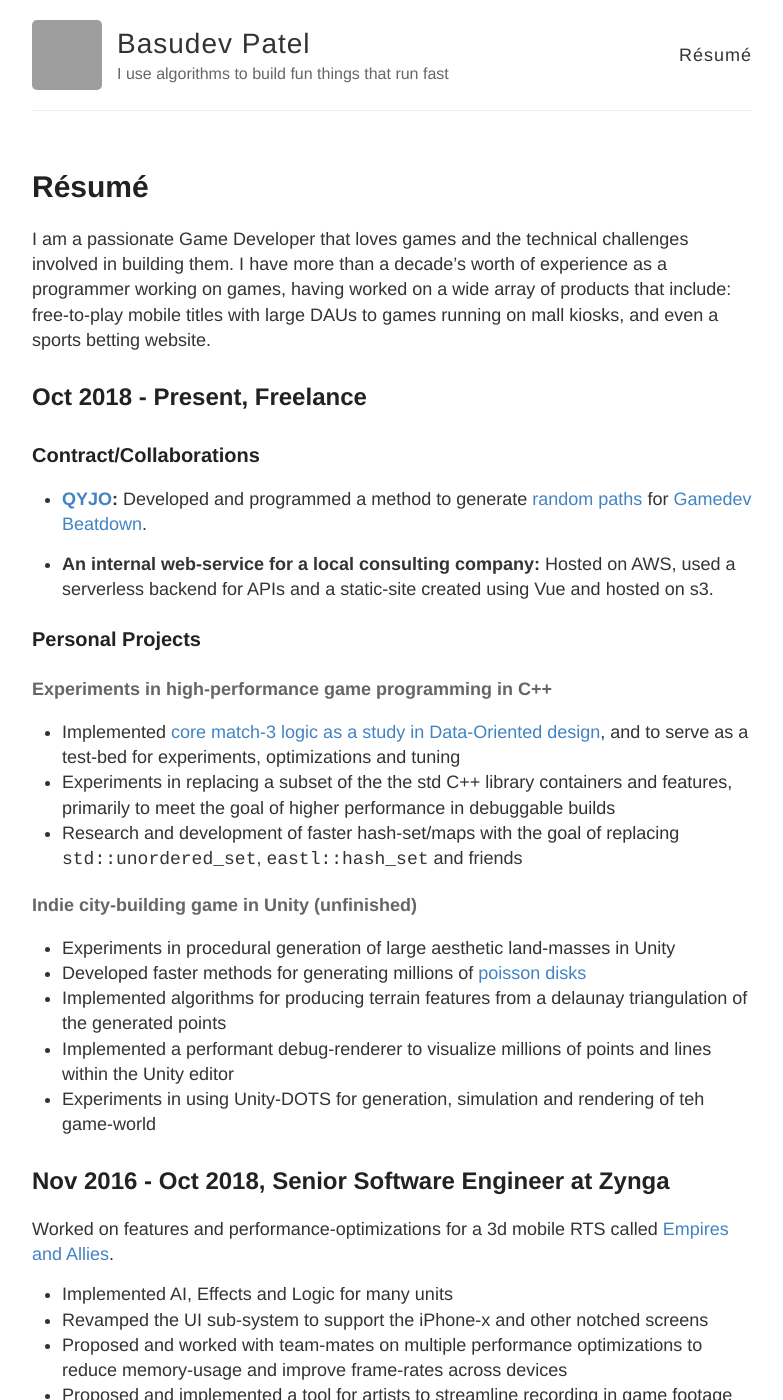
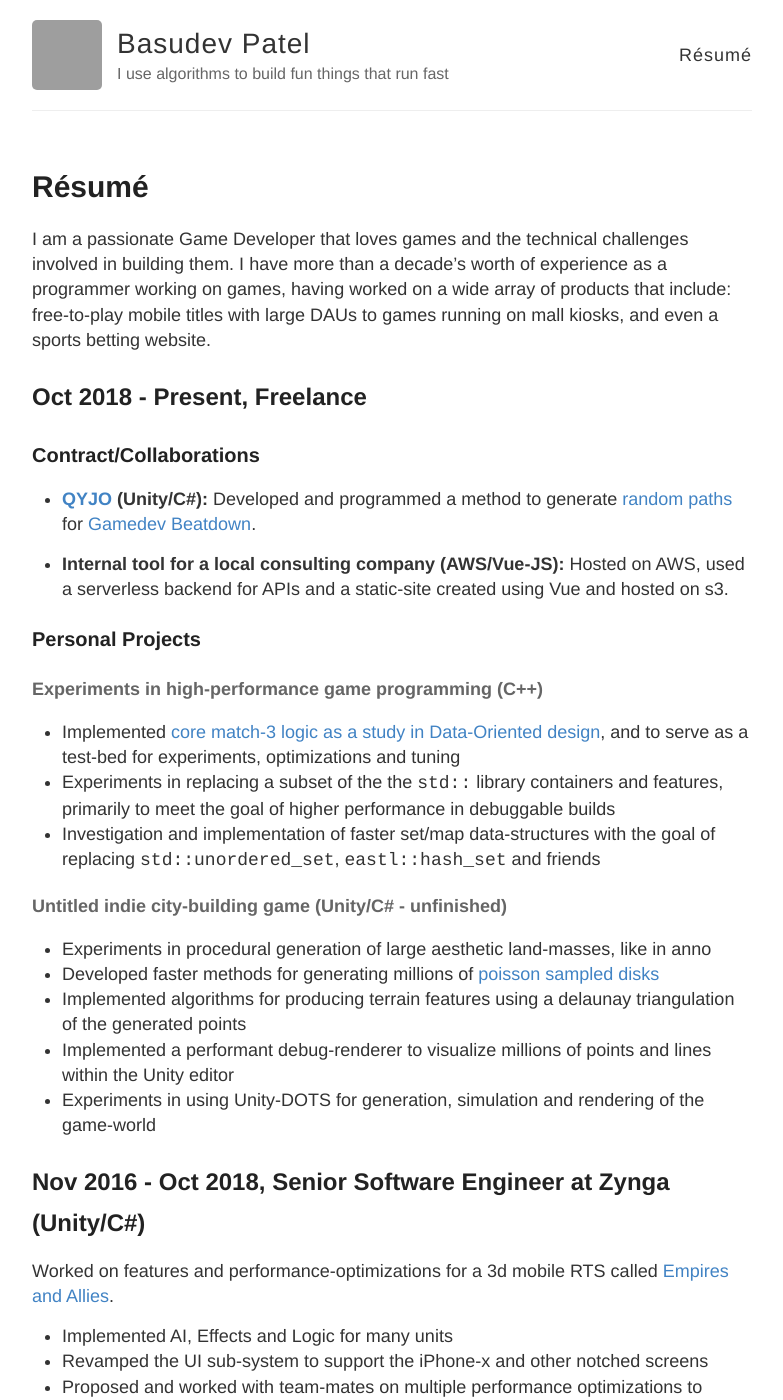
Before and after one commit to bapel/bapel.github.io, a Jekyll site: the page built from cv.md, in a window 1280 px wide and 1400 px high. Shown: the whole window, without its empty margins (248-1031 px from the left). Built offline with Jekyll 4.4.1, drawn with Linux system fonts in a browser that asks for light colours; grey boxes are pictures that could not be loaded.

Commit message:
Updated CV

```diff
--- a/cv.md
+++ b/cv.md
@@ -10,27 +10,27 @@ I am a passionate Game Developer that loves games and the technical challenges i
 
 ### Contract/Collaborations
 
-- **[QYJO](https://qyjo.in/):** Developed and programmed a method to generate [random paths](https://medium.com/@1basudevpatel/random-paths-in-gamedev-beatdown-a913a1d8c5e6) for [Gamedev Beatdown](https://store.steampowered.com/app/1100300/Gamedev_Beatdown/).
+- **[QYJO](https://qyjo.in/) (Unity/C#):** Developed and programmed a method to generate [random paths](https://medium.com/@1basudevpatel/random-paths-in-gamedev-beatdown-a913a1d8c5e6) for [Gamedev Beatdown](https://store.steampowered.com/app/1100300/Gamedev_Beatdown/).
 
-- **An internal web-service for a local consulting company:** Hosted on AWS, used a serverless backend for APIs and a static-site created using Vue and hosted on s3.
+- **Internal tool for a local consulting company (AWS/Vue-JS):** Hosted on AWS, used a serverless backend for APIs and a static-site created using Vue and hosted on s3.
 
 ### Personal Projects
 
-#### Experiments in high-performance game programming in C++
+#### Experiments in high-performance game programming (C++)
 
 - Implemented [core match-3 logic as a study in Data-Oriented design](https://github.com/bapel/CodeSomeGames), and to serve as a test-bed for experiments, optimizations and tuning
-- Experiments in replacing a subset of the the std C++ library containers and features, primarily to meet the goal of higher performance in debuggable builds
-- Research and development of faster hash-set/maps with the goal of replacing `std::unordered_set`, `eastl::hash_set` and friends
+- Experiments in replacing a subset of the the `std::` library containers and features, primarily to meet the goal of higher performance in debuggable builds
+- Investigation and implementation of faster set/map data-structures with the goal of replacing `std::unordered_set`, `eastl::hash_set` and friends
 
-#### Indie city-building game in Unity (unfinished)
+#### Untitled indie city-building game (Unity/C# - unfinished)
 
-- Experiments in procedural generation of large aesthetic land-masses in Unity
-- Developed faster methods for generating millions of [poisson disks](https://medium.com/@1basudevpatel/faster-poisson-sampling-a76cb9a99825)
-- Implemented algorithms for producing terrain features from a delaunay triangulation of the generated points
+- Experiments in procedural generation of large aesthetic land-masses, like in anno
+- Developed faster methods for generating millions of [poisson sampled disks](https://medium.com/@1basudevpatel/faster-poisson-sampling-a76cb9a99825)
+- Implemented algorithms for producing terrain features using a delaunay triangulation of the generated points
 - Implemented a performant debug-renderer to visualize millions of points and lines within the Unity editor
-- Experiments in using Unity-DOTS for generation, simulation and rendering of teh game-world
+- Experiments in using Unity-DOTS for generation, simulation and rendering of the game-world
 
-## Nov 2016 - Oct 2018, Senior Software Engineer at Zynga
+## Nov 2016 - Oct 2018, Senior Software Engineer at Zynga (Unity/C#)
 
 Worked on features and performance-optimizations for a 3d mobile RTS called [Empires and Allies](https://www.youtube.com/watch?v=XT-J99zNf_w).
 
```
